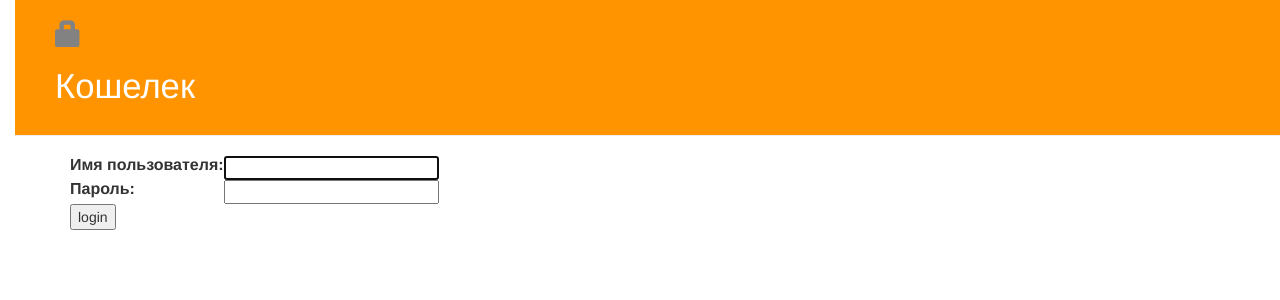
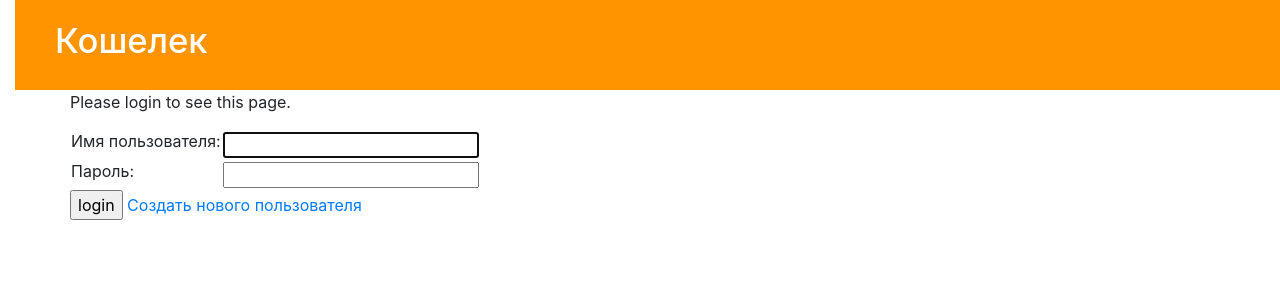
Before and after one commit to pohily/purse, a Django app: page /accounts/login/?next=/purse_app/credit/ in a window 1280 px wide. Shown: the top 300 px of the page. Run offline with Django 3.2, Linux system fonts and the light colour scheme; some libraries are stand-ins or nearby versions.

Commit message:
add user to every model. add new user url, view - still can't save him. change bootstrap version and base.html

```diff
--- a/purse/urls.py
+++ b/purse/urls.py
@@ -15,11 +15,12 @@ Including another URLconf
 """
 from django.contrib import admin
 from django.urls import path, include
-from django.contrib.auth import views
+from django.contrib.auth import views as auth_views
+
 
 urlpatterns = [
     path('admin/', admin.site.urls),
-    path('accounts/login/', views.LoginView.as_view(), name='login'),
-    path('accounts/logout/', views.LogoutView.as_view(next_page='/'), name='logout'),
+    path('accounts/login/', auth_views.LoginView.as_view(), name='login'),
+    path('accounts/logout/', auth_views.LogoutView.as_view(next_page='/'), name='logout'),
     path('', include('purse_app.urls')),
 ]
--- a/purse_app/templates/purse_app/base.html
+++ b/purse_app/templates/purse_app/base.html
@@ -2,23 +2,28 @@
 <html>
     <head>
         <title>Кошелек</title>
-        <link rel="stylesheet" href="//maxcdn.bootstrapcdn.com/bootstrap/3.2.0/css/bootstrap.min.css">
-        <link rel="stylesheet" href="//maxcdn.bootstrapcdn.com/bootstrap/3.2.0/css/bootstrap-theme.min.css">
+        <link rel="stylesheet" href="https://stackpath.bootstrapcdn.com/bootstrap/4.3.1/css/bootstrap.min.css"
+              integrity="sha384-ggOyR0iXCbMQv3Xipma34MD+dH/1fQ784/j6cY/iJTQUOhcWr7x9JvoRxT2MZw1T"
+              crossorigin="anonymous">
         <link rel="stylesheet" href="{% static 'css/purse_app.css' %}">
         <link href="https://fonts.googleapis.com/css?family=Open+Sans&display=swap" rel="stylesheet">
     </head>
     <body>
         <div class="page-header">
-            {% if user.is_authenticated %}
-                <p class="row">
-                   <span> Hello, {{ user.username }} (<a href="{% url 'logout' %}">Log out</a>)</span>
-                </p>
-            {% else %}
-                <a href="{% url 'login' %}" class="top-menu"><span class="glyphicon glyphicon-lock"></span></a>
-            {% endif %}
-
-            <h1><a href="/">Кошелек</a></h1>
-        </div>
+            <div class="row">
+                <div class="col">
+                    <h1><a href="/">Кошелек</a></h1>
+                </div>
+                <div class="col">
+                    {% if user.is_authenticated %}
+                        Hello, {{ user.username }} (<a href="{% url 'logout' %}">Log out</a>)
+                    {% else %}
+                        <a href="{% url 'login' %}" class="top-menu"><span class="glyphicon glyphicon-lock"></span></a>
+                    {% endif %}
+                </div>
+                <div class="col"></div>
+            </div>
+         </div>
 
         <div class="content container">
             <div class="row">
--- a/purse_app/templates/registration/login.html
+++ b/purse_app/templates/registration/login.html
@@ -3,6 +3,15 @@
 {% block content %}
     {% if form.errors %}
 <p>Your username and password didn't match. Please try again.</p>
+{% endif %}
+
+{% if next %}
+    {% if user.is_authenticated %}
+    <p>Your account doesn't have access to this page. To proceed,
+    please login with an account that has access.</p>
+    {% else %}
+    <p>Please login to see this page.</p>
+    {% endif %}
 {% endif %}
 
 <form method="post" action="{% url 'login' %}">
@@ -18,7 +27,12 @@
 </tr>
 </table>
 
-        <input type="submit" value="login" />
-        <input type="hidden" name="next" value="{{ next }}" />
+<input type="submit" value="login">
+<input type="hidden" name="next" value="{{ next }}">
+
+    <a href="{% url 'new_user' %}" >Создать нового пользователя</a>
 </form>
+
+{# Assumes you setup the password_reset view in your URLconf #}
+{# <p><a href="{% url 'password_reset' %}">Lost password?</a></p> #}
 {% endblock %}
--- a/purse_app/urls.py
+++ b/purse_app/urls.py
@@ -40,4 +40,6 @@ urlpatterns = [
     path('purse_app/debit/', views.debit, name='debit'),
     path('purse_app/debit_cards/', views.debit_cards, name='debit_cards'),
     path('purse_app/other_debits/', views.other_debits, name='other_debits'),
+
+    path('accounts/new_user/', views.new_user, name='new_user'),
 ]
```
Also changed, not shown: accounts/views.py (+0 -19 lines), purse_app/models.py (+9 -2 lines), purse_app/views.py (+14 -0 lines), purse_app/migrations/0008_auto_20190729_2259.py (added). Lines whose indentation alone changed are shown as unchanged.
